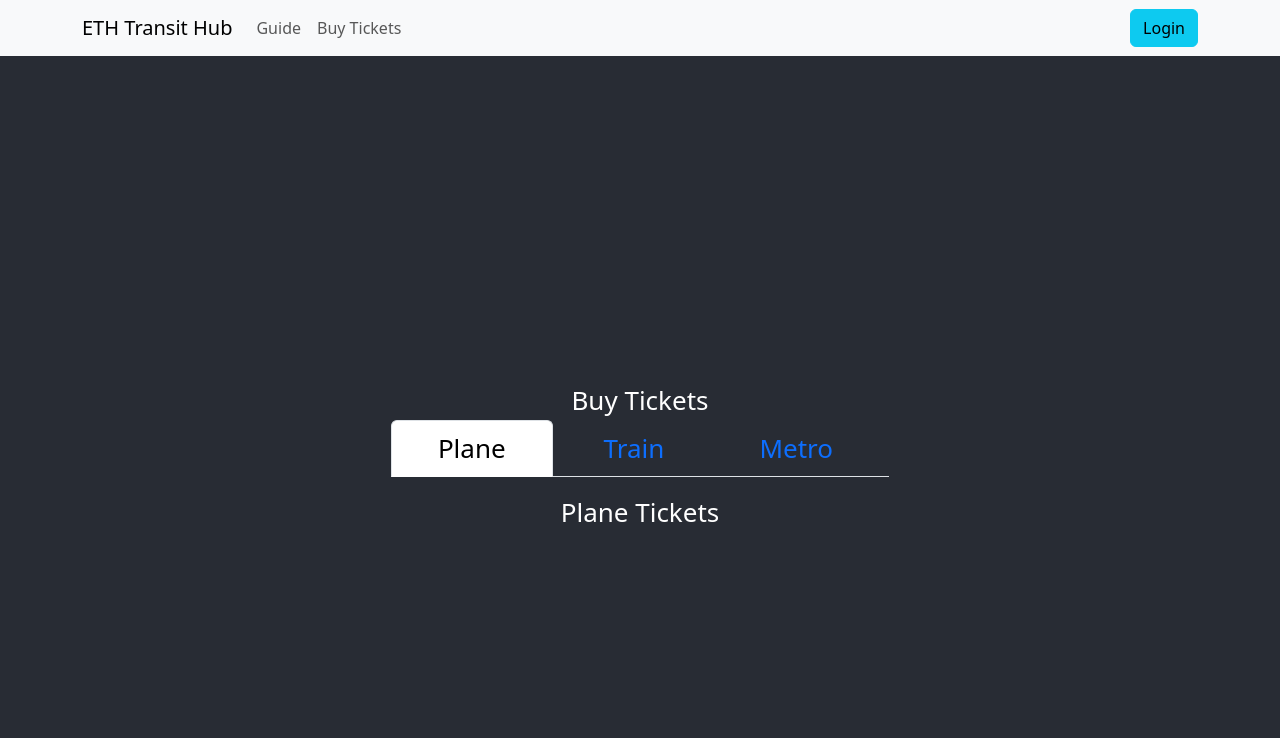
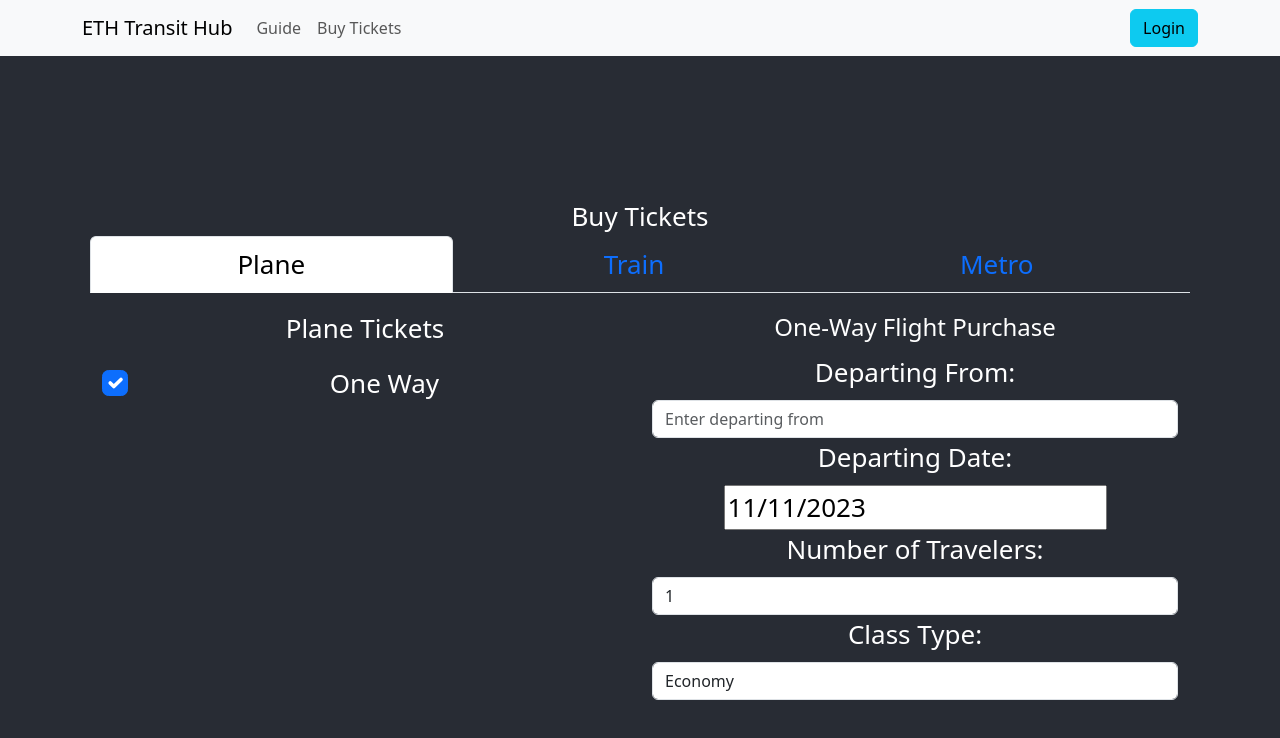
Before and after one commit to dhamid1/Project431-Exchange, a React (Create React App) app in the folder frontend/term-project-frontend/: page /TransactionPage in a window 1280 px wide. Both pictures are taken after a click on the tab "Plane". Shown: the top 738 px of the page. Built offline with nearby package versions, Linux system fonts and the light colour scheme; no server answers.

Commit message:
buy tickets for plane
added field set where users can choose date, airport, number of travellers and class to buy ticket.

```diff
--- a/frontend/term-project-frontend/package.json
+++ b/frontend/term-project-frontend/package.json
@@ -10,6 +10,7 @@
     "bootstrap": "^5.3.2",
     "react": "^18.2.0",
     "react-bootstrap": "^2.9.1",
+    "react-datepicker": "^4.23.0",
     "react-dom": "^18.2.0",
     "react-router-dom": "^6.20.0",
     "react-scripts": "5.0.1",
--- a/frontend/term-project-frontend/src/pages/TransactionPage.js
+++ b/frontend/term-project-frontend/src/pages/TransactionPage.js
@@ -1,33 +1,18 @@
-import '../App.css';
+import React, { useState } from 'react';
+import 'react-datepicker/dist/react-datepicker.css';
 import 'bootstrap/dist/css/bootstrap.min.css';
-import Row from 'react-bootstrap/Row';
-import Col from 'react-bootstrap/Col';
-import React, { useEffect, useState } from 'react';
-import axios from 'axios';
-import Tabs from 'react-bootstrap/Tabs'
-import Tab from 'react-bootstrap/Tab'
-import InputGroup from 'react-bootstrap/InputGroup';
-import Form from 'react-bootstrap/Form';
-
+import { Tabs, Tab, Row, Col, Form } from 'react-bootstrap';
+import DatePicker from 'react-datepicker';
 
 function Trans() {
-    const [price, setPrice] = useState([]);
-    const [gasPrice, setGasPrice] = useState([]);
-    const [value, setValue] = useState([]);
-    const getPrice = () => {
-    axios.get('https://api.etherscan.io/api?module=stats&action=ethprice&apikey=2M6AYX86W1KF1V9KRMBHQEQ5U1BFGQ7D5S')
-    .then((res) => {setPrice(res.data.result.ethusd)})
-    axios.get('https://api.etherscan.io/api?module=gastracker&action=gasoracle&apikey=2M6AYX86W1KF1V9KRMBHQEQ5U1BFGQ7D5S')
-    .then((res) => {setGasPrice(res.data.result.ProposeGasPrice)})
+  const [selectedTab, setSelectedTab] = useState(null);
+  const [tripType, setTripType] = useState('one-way');
+  const [departingFrom, setDepartingFrom] = useState('');
+  const [departingDate, setDepartingDate] = useState(new Date());
+  const [numTravelers, setNumTravelers] = useState(1);
+  const [classType, setClassType] = useState('economy');
 
-  }
-  const handleChange = e => {
-    setValue(e.target.value)
-  }
-  useEffect(() => {
-    getPrice()
-  }, []);
-    return(
+  return (
     <div>
       <header>
         <Row>
@@ -35,51 +20,88 @@ function Trans() {
         </Row>
         <Row>
           <Tabs
-      defaultActiveKey="profile"
-      id="uncontrolled-tab-example"
+            defaultActiveKey={null}
+            id='uncontrolled-tab-example'
             justify
-      className="mb-3"
+            className='mb-3'
+            onSelect={(tab) => setSelectedTab(tab)}
           >
-      <Tab eventKey="plane" title="Plane">
+            <Tab eventKey='plane' title='Plane'>
+              <Row>
+                <Col>
                   Plane Tickets
+                  <div className='mt-3'>
+                    <Form.Check
+                      type="checkbox"
+                      label="One Way"
+                      checked={tripType === 'one-way'}
+                      onChange={() => setTripType('one-way')}
+                      className='mr-3'
+                    />
+                  </div>
+                </Col>
+                {tripType === 'one-way' && (
+                  <Col>
+                    <div className='mb-3'>
+                      <fieldset>
+                        <legend>One-Way Flight Purchase</legend>
+                        {['Departing From', 'Departing Date', 'Number of Travelers', 'Class Type'].map((label, index) => (
+                          <Col key={index}>
+                            <Form.Group controlId={label.toLowerCase().replace(' ', '')}>
+                              <Form.Label>{label}:</Form.Label>
+                              {index === 1 ? (
+                                <DatePicker
+                                  selected={departingDate}
+                                  onChange={(date) => setDepartingDate(date)}
+                                  dateFormat="MM/dd/yyyy"
+                                  placeholderText={`Enter ${label.toLowerCase()}`}
+                                />
+                              ) : index === 2 ? (
+                                <Form.Control
+                                  type="number"
+                                  value={numTravelers}
+                                  onChange={(e) => setNumTravelers(e.target.value)}
+                                />
+                              ) : index === 3 ? (
+                                <Form.Control
+                                  as="select"
+                                  value={classType}
+                                  onChange={(e) => setClassType(e.target.value)}
+                                >
+                                  <option value="economy">Economy</option>
+                                  <option value="business">Business</option>
+                                  <option value="first-class">First Class</option>
+                                </Form.Control>
+                              ) : (
+                                <Form.Control
+                                  type="text"
+                                  placeholder={`Enter ${label.toLowerCase()}`}
+                                  onChange={(e) => setDepartingFrom(e.target.value)}
+                                />
+                              )}
+                            </Form.Group>
+                          </Col>
+                        ))}
+                      </fieldset>
+                    </div>
+                  </Col>
+                )}
+              </Row>
             </Tab>
-      <Tab eventKey="train" title="Train">
+            <Tab eventKey='train' title='Train'>
               Train Tickets
             </Tab>
-      <Tab eventKey="metro" title="Metro">
+            <Tab eventKey='metro' title='Metro'>
               <Row>
-            <Col>
-            Refill your Metro Card
-            </Col>
-            <Col>
-            <InputGroup className='text-nowrap'>
-                <InputGroup.Text id="dcmetro">$</InputGroup.Text>
-                <Form.Control
-                className='w-50'
-                type="text"
-                placeholder="0.00"
-                aria-label="refill your metro card"
-                aria-describedby="dcmetro"
-                onChange={handleChange}
-          />
-            </InputGroup>
-            </Col>
-            <Col>
-                {value/price} ETH
-            </Col>
-            <Col className='text-nowrap'>
-                Est. Gas Cost: {gasPrice*21000}
-                <a href='https://www.investopedia.com/terms/g/gwei-ethereum.asp#:~:text=Key%20Takeaways-,Gwei%20is%20a%20denomination%20of%20the%20cryptocurrency%20ether%20(ETH)%2C,to%20specify%20Ethereum%20gas%20prices.'>
-                    Gwei
-                </a>
-            </Col>
+                <Col>Refill your Metro Card</Col>
+                <Col>{/* Add your existing logic for Metro card refill */}</Col>
               </Row>
-
             </Tab>
           </Tabs>
         </Row>
       </header>
     </div>
-    )
+  );
 }
+
 export default Trans;
--- a/frontend/term-project-frontend/src/pages/index.js
+++ b/frontend/term-project-frontend/src/pages/index.js
@@ -1,5 +1,3 @@
-
-
 
 import '../App.css';
 import Button from 'react-bootstrap/Button';
```
Also changed, not shown: 1 other file (tests, documents, lock files or other folders). Lines whose indentation alone changed are shown as unchanged.
